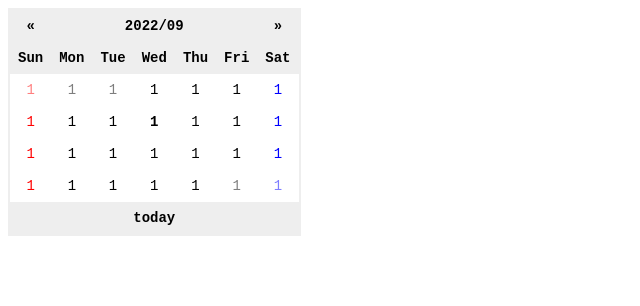
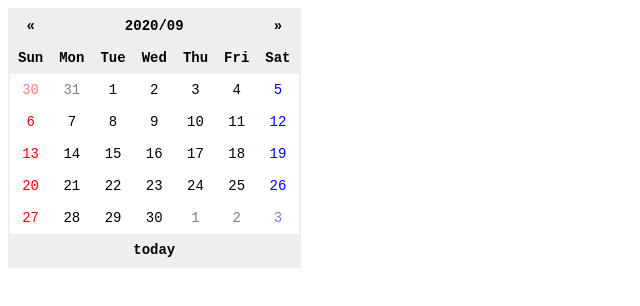
Before and after one commit to hrkhito/js-calender, a plain HTML site: page index.html in a window 1280 px wide. Shown: the whole page, without its empty margins (0-640 px from the left). Drawn offline with Linux system fonts and the light colour scheme.

Commit message:
update main.js&index.html

```diff
--- a/index.html
+++ b/index.html
@@ -25,44 +25,7 @@
         <th>Sat</th>
       </tr>
     </thead>
-    <tbody>
-      <tr>
-        <td class="disabled">1</td>
-        <td class="disabled">1</td>
-        <td class="disabled">1</td>
-        <td>1</td>
-        <td>1</td>
-        <td>1</td>
-        <td>1</td>
-      </tr>
-      <tr>
-        <td>1</td>
-        <td>1</td>
-        <td>1</td>
-        <td class="today">1</td>
-        <td>1</td>
-        <td>1</td>
-        <td>1</td>
-      </tr>
-      <tr>
-        <td>1</td>
-        <td>1</td>
-        <td>1</td>
-        <td>1</td>
-        <td>1</td>
-        <td>1</td>
-        <td>1</td>
-      </tr>
-      <tr>
-        <td>1</td>
-        <td>1</td>
-        <td>1</td>
-        <td>1</td>
-        <td>1</td>
-        <td class="disabled">1</td>
-        <td class="disabled">1</td>
-      </tr>
-    </tbody>
+    <tbody></tbody>
     <tfoot>
       <tr>
         <td id="today" colspan="7">today</td>
--- a/js/main.js
+++ b/js/main.js
@@ -1,8 +1,8 @@
 'use strict';
 
 {
-  const year=2020;
-  const month=8;
+  let year=2020;
+  let month=8;
 
   // 前月の日付を取得し無効化
 
@@ -54,6 +54,15 @@
   }
 
   const createCalendar=()=>{
+    const tbody=document.querySelector('tbody');
+
+    while(tbody.firstChild) {
+      tbody.removeChild(tbody.firstChild);
+    }
+
+    const title=`${year}/${String(month+1).padStart(2,'0')}`;
+    document.getElementById('title').textContent=title;
+
     const dates=[
       ...getCalendarHead(),
       ...getCalendarBody(),
@@ -66,5 +75,43 @@
     for(let i=0; i<weeksCount; i++){
       weeks.push(dates.splice(0,7));
     }
+
+    weeks.forEach((week)=>{
+      const tr=document.createElement('tr');
+
+      week.forEach((date)=>{
+        const td=document.createElement('td');
+        td.textContent=date.date;
+
+        if(date.isToday){
+          td.classList.add('today');
+        }
+        if(date.isDisabled){
+          td.classList.add('disabled');
+        }
+        tr.appendChild(td);
+      });
+      document.querySelector('tbody').appendChild(tr);
+    });
   }
+
+  document.getElementById('prev').addEventListener('click',()=>{
+    month--;
+    if(month<0){
+      year--;
+      month=11;
+    }
+    createCalendar();
+  });
+
+  document.getElementById('next').addEventListener('click',()=>{
+    month++;
+    if(month>11){
+      year++;
+      month=0;
+    }
+    createCalendar();
+  });
+
+  createCalendar();
 }
```
